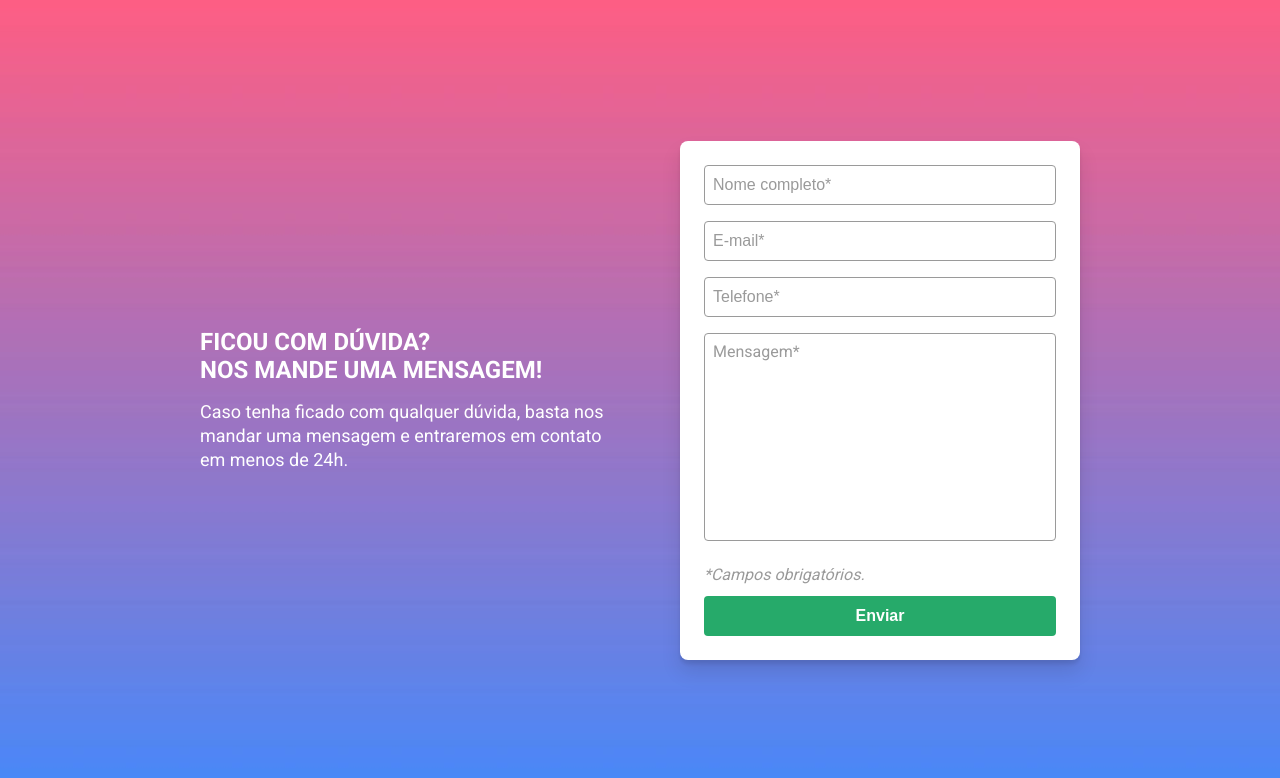
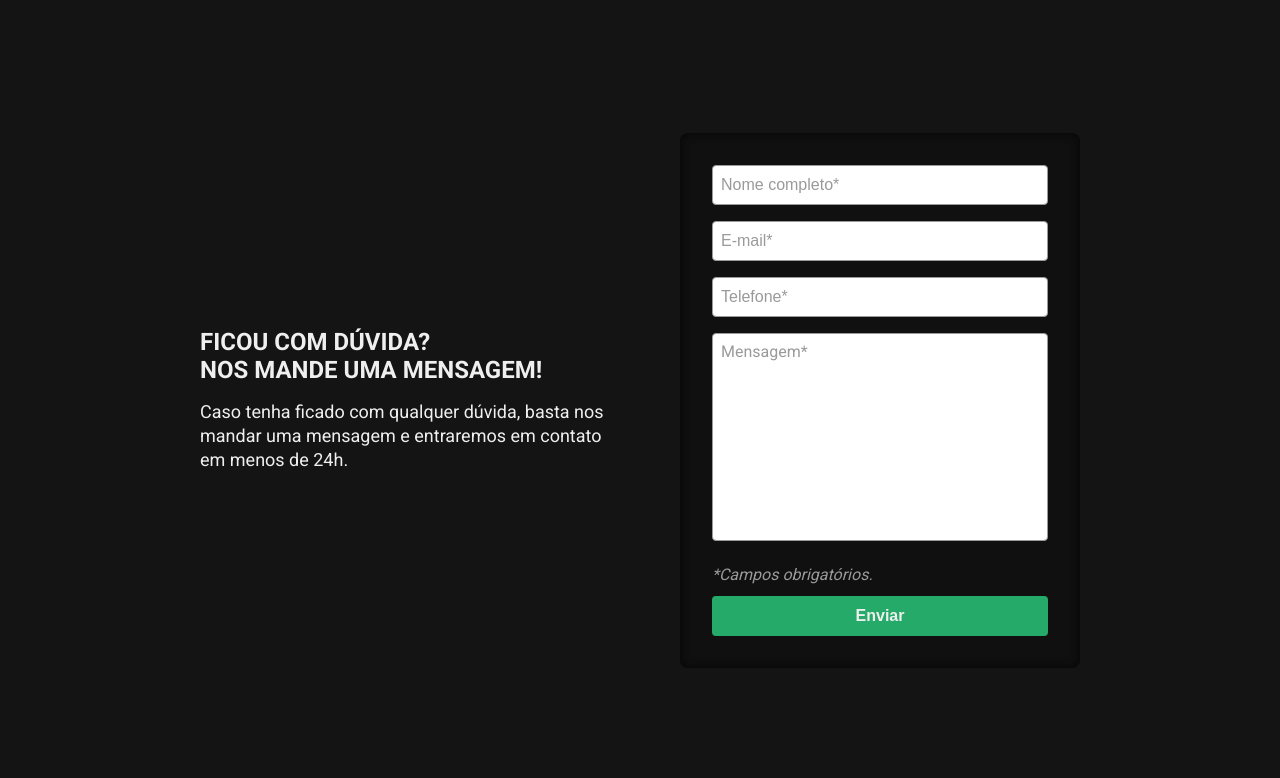
Before and after one commit to evelynlacerda/form-validation, a plain HTML site: page index.html in a window 1280 px wide. Drawn offline with Linux system fonts and the light colour scheme.

Commit message:
:lipstick: feat: change colors.

```diff
--- a/src/css/root.css
+++ b/src/css/root.css
@@ -1,10 +1,11 @@
 :root {
-    --light200: #ffffff;
+    --light200: #efefef;
 
     --dark90: #9a9a9a;
     --dark30: #3a3a3a;
+    --dark10: #101010;
 
     --error: #ff0000;
-    --correct: #50cf70;
+    --correct: #00ff40;
     --button: #26aa6a;
 }
--- a/src/css/style.css
+++ b/src/css/style.css
@@ -1,5 +1,5 @@
 body {
-    background: url('../img/bg-repeat.jpg') repeat-x center center fixed;
+    background: #141414;
     background-size: contain;
     width: 100%;
     height: 100vh;
@@ -41,16 +41,17 @@ body {
     width: 40rem;
     display: flex;
     flex-direction: column;
-    background: var(--light200);
-    padding: 2.4rem;
+    background: var(--dark10);
+    padding: 3.2rem;
     border-radius: .8rem;
-    box-shadow: 0 12px 20px rgba(0, 0, 0, .1), 0 4px 4px rgba(0, 0, 0, .1);
+    box-shadow: inset 0 2px 10px rgba(0, 0, 0, .35), inset 0 -2px 10px rgba(0, 0, 0, .35);
 }
 
 .form-box:nth-of-type(2) {
     text-align: center;
-    color: var(--dark30);
+    color: var(--dark90);
     gap: .8rem;
+    box-shadow: inset 0 2px 6px rgba(0, 0, 0, .2), inset 0 -2px 6px rgba(0, 0, 0, .2);
 }
 
 .form-box:nth-of-type(2) h2 {
```
Also changed, not shown: src/img/bg-repeat.jpg (deleted).
